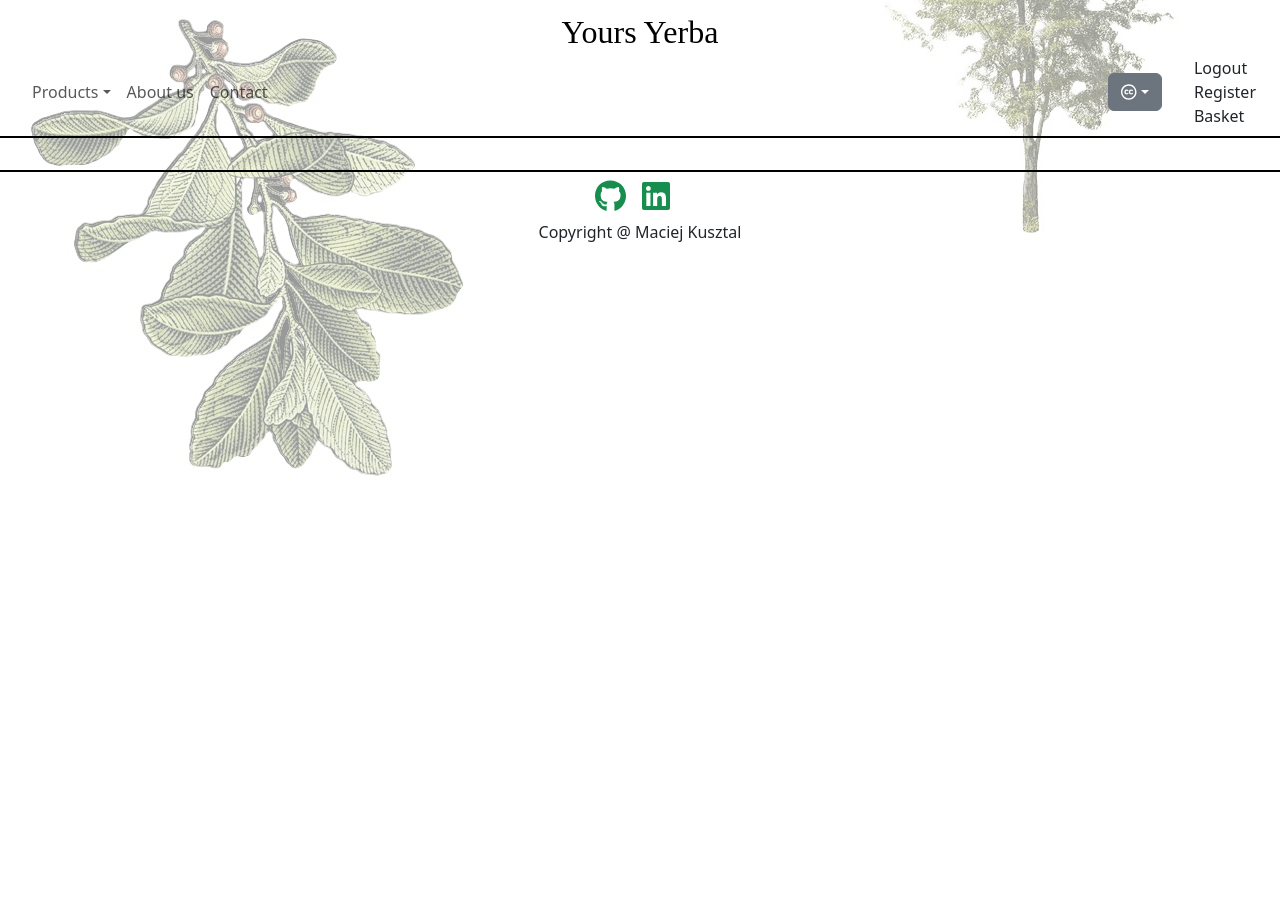
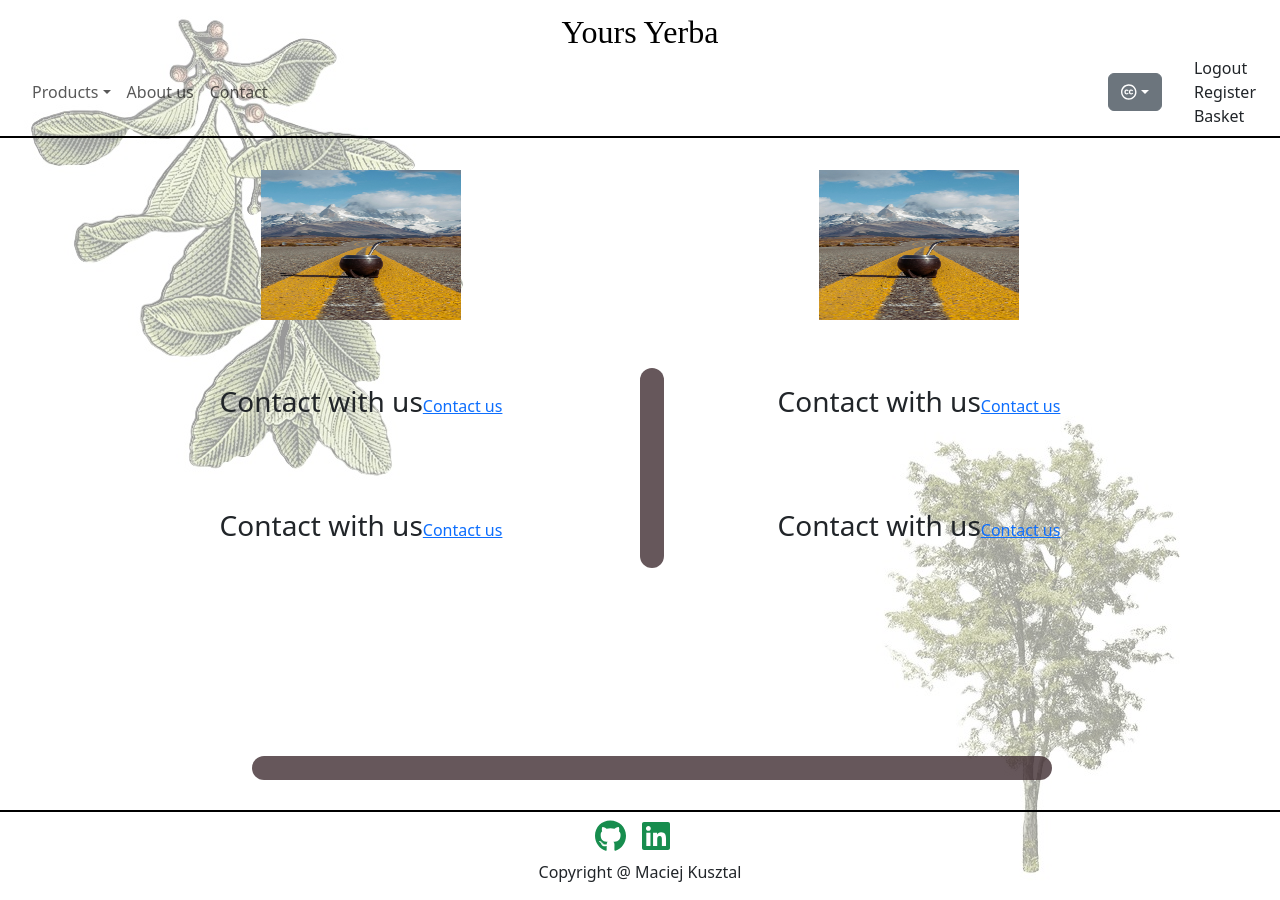
Before and after one commit to mkusztal/ecom-project, a React (Create React App) app in the folder client/: page /aboutus in a window 1280 px wide. Before the commit the page ends 800 px from the top, so only its background shows below. Built offline with nearby package versions, Linux system fonts and the light colour scheme.

Commit message:
feat: add pagination and search functionality

```diff
--- a/client/src/App.module.scss
+++ b/client/src/App.module.scss
@@ -9,6 +9,7 @@ body {
     sans-serif;
   -webkit-font-smoothing: antialiased;
   -moz-osx-font-smoothing: grayscale;
+  scroll-behavior: smooth;
 }
 
 code {
--- a/client/src/App.tsx
+++ b/client/src/App.tsx
@@ -14,6 +14,8 @@ import { Logout } from "./components/features/Logout/Logout";
 import { YerbamatePage } from "./components/pages/Products/YerbamatePage";
 import { ProductPage } from "./components/pages/ProductPage/ProductPage";
 import { BasketPage } from "./components/pages/BasketPage/BasketPage";
+import AboutUsPage from "./components/pages/AboutUsPage/AboutUsPage";
+import { ContactPage } from "./components/pages/ContactPage/ContactPage";
 
 const App: React.FC = () => {
   const dispatch = useDispatch();
@@ -37,10 +39,12 @@ const App: React.FC = () => {
         <Route path="/" element={<HomePage />} />
         <Route path="/yerbamate" element={<YerbamatePage />} />
         <Route path="/yerbamate/:id" element={<ProductPage />} />
+        <Route path="/aboutus" element={<AboutUsPage />} />
         <Route path="/basket" element={<BasketPage />} />
         <Route path="/register" element={<RegisterPage />} />
         <Route path="/login" element={<LoginPage />} />
         <Route path="/logout" element={<Logout />} />
+        <Route path="/contact" element={<ContactPage />} />
       </Routes>
       <Footer />
     </div>
--- /dev/null
+++ b/client/src/components/features/Pagination/PaginationComponent.module.scss
@@ -0,0 +1,21 @@
+@import "../../../styles/variables.module.scss";
+/* PaginationComponent.module.scss */
+.custom-pagination {
+  .page-item.active .page-link {
+    background-color: $bg-brown; /* Active page background color */
+    border-color: $bg-brown; /* Active page border color */
+  }
+
+  .page-link {
+    color: $bg-brown; /* Page link color */
+  }
+
+  .page-link:hover {
+    background-color: $bg-brown; /* Hover background color */
+    border-color: $bg-brown; /* Hover border color */
+  }
+
+  .page-item.disabled .page-link {
+    color: #6c757d; /* Disabled link color */
+  }
+}
--- a/client/src/components/features/Pagination/PaginationComponent.tsx
+++ b/client/src/components/features/Pagination/PaginationComponent.tsx
@@ -1,24 +1,54 @@
 import React from "react";
 import { Pagination } from "react-bootstrap";
+import styles from "./PaginationComponent.module.scss";
 
-export const PaginationComponent = () => {
+type PaginationComponentProps = {
+  totalItems: number;
+  itemsPerPage: number;
+  currentPage: number;
+  onPageChange: (pageNumber: number) => void;
+};
+
+export const PaginationComponent: React.FC<PaginationComponentProps> = (
+  props,
+) => {
+  const { totalItems, itemsPerPage, currentPage, onPageChange } = props;
+  const totalPages = Math.ceil(totalItems / itemsPerPage);
+
+  const handlePageChange = (pageNumber: number) => {
+    if (pageNumber < 0 && pageNumber > totalPages) {
+      return null;
+    }
+    onPageChange(pageNumber);
+  };
+
+  const paginationItems = Array.from({ length: totalPages }, (_, index) => (
+    <Pagination.Item
+      key={index + 1}
+      active={index + 1 === currentPage}
+      onClick={() => handlePageChange(index + 1)}
+    >
+      {index + 1}
+    </Pagination.Item>
+  ));
+
   return (
-    <Pagination>
-      <Pagination.First />
-      <Pagination.Prev />
-      <Pagination.Item>{1}</Pagination.Item>
-      <Pagination.Ellipsis />
-
-      <Pagination.Item>{10}</Pagination.Item>
-      <Pagination.Item>{11}</Pagination.Item>
-      <Pagination.Item active>{12}</Pagination.Item>
-      <Pagination.Item>{13}</Pagination.Item>
-      <Pagination.Item disabled>{14}</Pagination.Item>
-
-      <Pagination.Ellipsis />
-      <Pagination.Item>{20}</Pagination.Item>
-      <Pagination.Next />
-      <Pagination.Last />
+    <Pagination className={`${styles.customPagination}`}>
+      <Pagination.First onClick={() => handlePageChange(1)} />
+      <Pagination.Prev
+        onClick={() =>
+          currentPage === 1 ? 1 : handlePageChange(currentPage - 1)
+        }
+      />
+      {paginationItems}
+      <Pagination.Next
+        onClick={() =>
+          currentPage === totalPages
+            ? totalPages
+            : handlePageChange(currentPage + 1)
+        }
+      />
+      <Pagination.Last onClick={() => handlePageChange(totalPages)} />
     </Pagination>
   );
 };
--- /dev/null
+++ b/client/src/components/features/SearchBar/SearchBar.module.scss
@@ -0,0 +1,10 @@
+@import "../../../styles/variables.module.scss";
+
+.root {
+  display: flex;
+  justify-content: center;
+  align-items: center;
+  .search_bar {
+    border: solid 2px $bg-brown;
+  }
+}
--- /dev/null
+++ b/client/src/components/features/SearchBar/SearchBar.tsx
@@ -0,0 +1,28 @@
+import React from "react";
+import { Form, InputGroup } from "react-bootstrap";
+import { IYerbamate } from "../../../interfaces/IYerbamate";
+import styles from "./SearchBar.module.scss";
+
+type SearchBarProps = {
+  yerbamateData: IYerbamate[];
+  inputText: string;
+  setInputText: (text: string) => void;
+};
+
+export const SearchBar: React.FC<SearchBarProps> = (props) => {
+  const { inputText, setInputText } = props;
+
+  return (
+    <div className={`${styles.root}`}>
+      <InputGroup className={`mb-3 w-25 ${styles.search_bar}`}>
+        <Form.Control
+          placeholder="Find your product by name"
+          aria-label="Recipient's username"
+          aria-describedby="basic-addon2"
+          value={inputText}
+          onChange={(e) => setInputText(e.target.value)}
+        />
+      </InputGroup>
+    </div>
+  );
+};
--- a/client/src/components/layout/Footer/Footer.tsx
+++ b/client/src/components/layout/Footer/Footer.tsx
@@ -9,7 +9,7 @@ import { Link } from "react-router-dom";
 export const Footer: React.FC = () => {
   return (
     <div className={`${styles.root}`}>
-      <Image src="images/tree.jpg" className={`${styles.tree_image}`} />
+      <Image src={`images/tree.jpg`} className={`${styles.tree_image}`} />
       <footer className={`${styles.footer} text-dark mt-auto`}>
         <Container className={`${styles.container}`}>
           <Row>
--- a/client/src/components/layout/NavigationBar/NavigationBar.tsx
+++ b/client/src/components/layout/NavigationBar/NavigationBar.tsx
@@ -110,7 +110,7 @@ export const NavigationBar: React.FC = () => {
       </Navbar>
 
       <Image
-        src="images/grass.jpg"
+        src={`images/grass.jpg`}
         alt="grass"
         className={`${styles.grass_image}`}
       />
--- /dev/null
+++ b/client/src/components/pages/AboutUsPage/AboutUsPage.module.scss
@@ -0,0 +1,56 @@
+@import "../../../styles/variables.module.scss";
+
+.root {
+  height: 80vh;
+
+  .images {
+    width: 200px;
+    height: 150px;
+  }
+
+  .rows {
+    margin: 1rem 0 3rem 0;
+  }
+
+  .square_row {
+    display: flex;
+    flex-wrap: wrap;
+    position: relative;
+    height: 200px;
+  }
+
+  .col {
+    display: flex;
+    justify-content: center;
+    align-items: center;
+  }
+
+  .verticalLine,
+  .horizontalLine {
+    position: absolute;
+    left: 50%;
+    border-radius: 50px;
+    width: 2px;
+    background-color: $bg-brown;
+    opacity: 0.8;
+    z-index: 1;
+    transition: all 0.5s ease;
+  }
+
+  .verticalLine {
+    left: 50%;
+    top: 0;
+    bottom: 0;
+    width: 2px;
+    transform-origin: center;
+  }
+
+  .horizontalLine {
+    left: 50%;
+    right: 0;
+    top: 0;
+    height: 100vh;
+    transform: rotate(90deg);
+    transform-origin: center;
+  }
+}
--- /dev/null
+++ b/client/src/components/pages/AboutUsPage/AboutUsPage.tsx
@@ -0,0 +1,84 @@
+import React, { useEffect } from "react";
+import { Container, Row, Image, Col } from "react-bootstrap";
+import styles from "./AboutUsPage.module.scss";
+import { Link } from "react-router-dom";
+
+const AboutUsPage: React.FC = () => {
+  useEffect(() => {
+    const handleScroll = () => {
+      const scrollY = window.scrollY;
+      const scaleFactor = Math.max(0.2, 1 - scrollY / 1000);
+
+      document
+        .querySelectorAll<HTMLElement>(".verticalLine, .horizontalLine")
+        .forEach((line) => {
+          if (line.classList.contains("horizontalLine")) {
+            line.style.height = `${scaleFactor * 100}%`;
+          } else {
+            line.style.width = `${scaleFactor * 100}%`;
+          }
+        });
+    };
+
+    window.addEventListener("scroll", handleScroll);
+
+    return () => {
+      window.removeEventListener("scroll", handleScroll);
+    };
+  }, []);
+
+  return (
+    <div className={`${styles.root}`}>
+      <Container className={`${styles.container}`}>
+        <Row className={`${styles.rows}`}>
+          <Col className={`${styles.col}`}>
+            <Image
+              src={`images/yerba2.jpg`}
+              alt="YerbaOfficial"
+              className={`${styles.images}`}
+            />
+          </Col>
+          <Col className={`${styles.col}`}>
+            <Image
+              src={`images/yerba2.jpg`}
+              alt="YerbaOfficial"
+              className={`${styles.images}`}
+            />
+          </Col>
+        </Row>
+
+        <Row className={`${styles.rows} ${styles.square_row}`}>
+          <Col xs={6} className={`${styles.col} mb-5`}>
+            <h3>Contact with us</h3>
+            <Link to={"/contact"} target="_blank" rel="noreferrer">
+              Contact us
+            </Link>
+          </Col>
+          <Col xs={6} className={`${styles.col} mb-5`}>
+            <h3>Contact with us</h3>
+            <Link to={"/contact"} target="_blank" rel="noreferrer">
+              Contact us
+            </Link>
+          </Col>
+          {/* Add two lines verical and horizontal */}
+          <div className={`${styles.verticalLine}`}></div>
+          <div className={`${styles.horizontalLine}`}></div>
+          <Col xs={6} className={`${styles.col}`}>
+            <h3>Contact with us</h3>
+            <Link to={"/contact"} target="_blank" rel="noreferrer">
+              Contact us
+            </Link>
+          </Col>
+          <Col xs={6} className={`${styles.col}`}>
+            <h3>Contact with us</h3>
+            <Link to={"/contact"} target="_blank" rel="noreferrer">
+              Contact us
+            </Link>
+          </Col>
+        </Row>
+      </Container>
+    </div>
+  );
+};
+
+export default AboutUsPage;
```
Also changed, not shown: client/src/components/pages/Products/YerbamatePage.tsx (+42 -4 lines).
